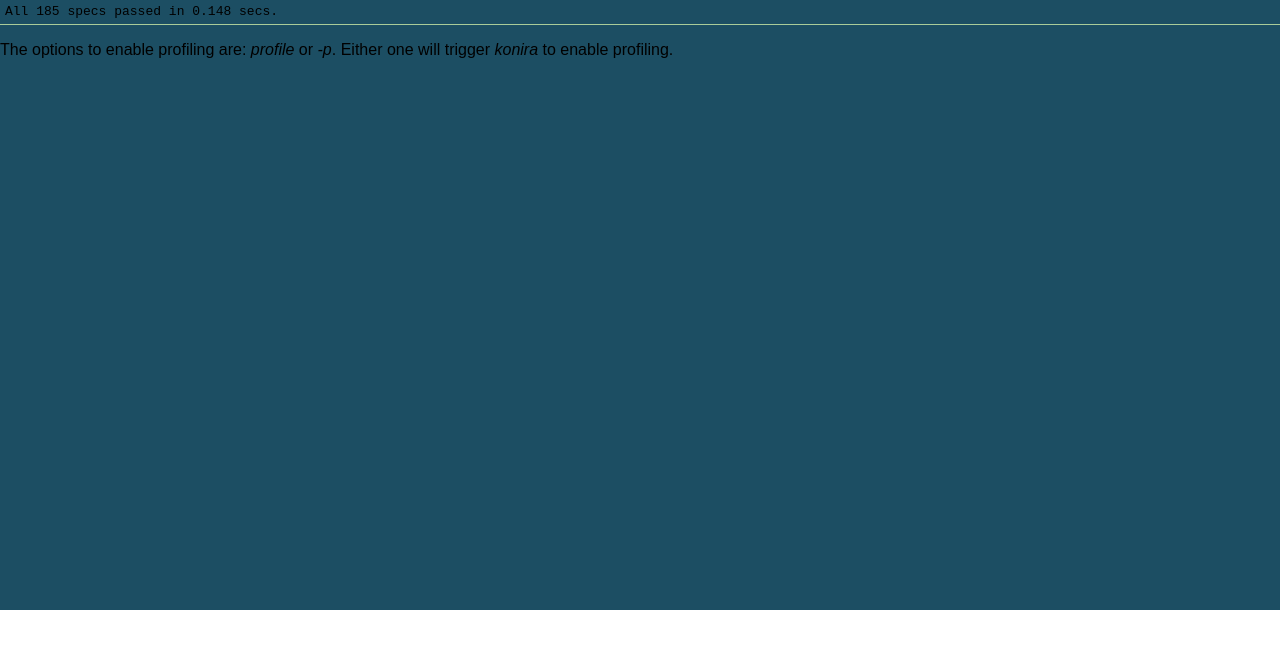
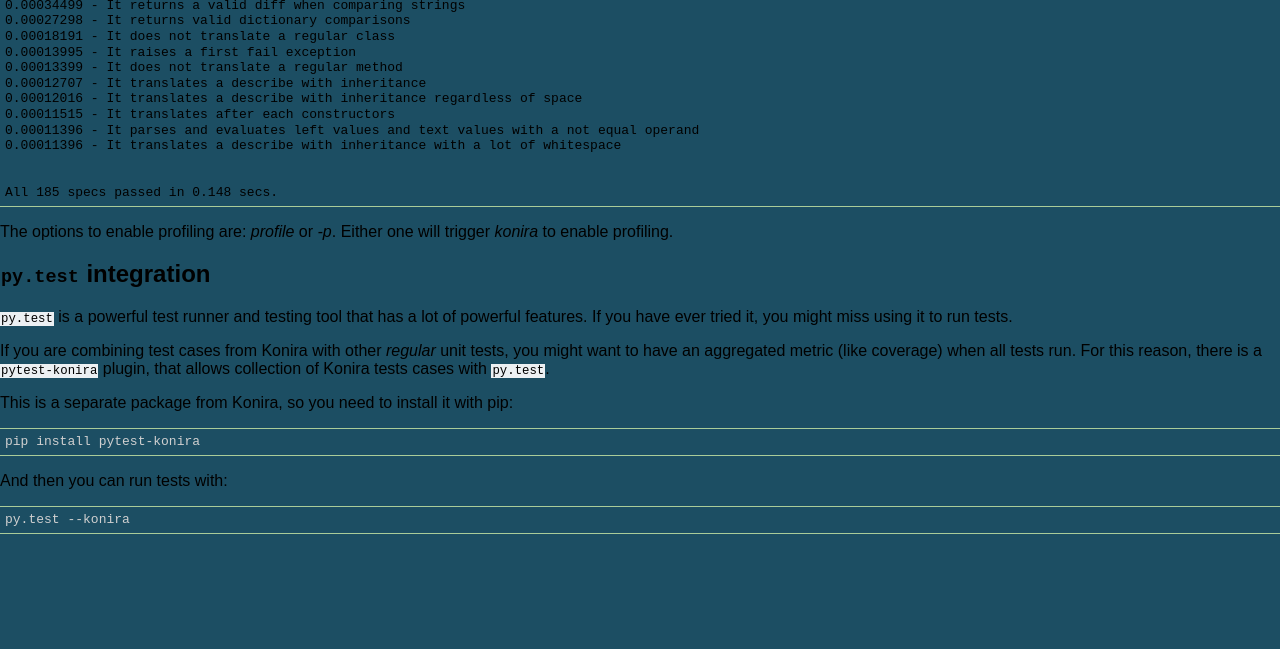
Before and after one commit to alfredodeza/konira, a Sphinx documentation site: the page built from docs/commandline.rst, in a window 1280 px wide and 900 px high, scrolled down 4707 px. Shown: the top 649 px of the window. Built offline with Sphinx 7.4.7, drawn with Linux system fonts in a browser that asks for light colours; before the commit the page ends 5317 px from its top, so only the background shows below that; some of the changed text lies outside the part shown.

Commit message:
updated docs on commandline flags including pytest-konira

```diff
--- a/docs/commandline.rst
+++ b/docs/commandline.rst
@@ -144,6 +144,17 @@
 To avoid such an issue, if you need to use ``pdb`` you need to use either
 ``-s`` or ``no-capture``.
 
+
+Debugging Konira
+----------------
+Konira makes an effort to remove unnecessary traceback information when
+a failure or an error occurs. But sometimes (hopefully not often!) there might
+be information that you need as part of the context of the exception.
+
+If you need to, there is a flag that will force the engine not to
+overwrite/cleanup tracebacks and present them as they were raised::
+
+    konira --debug
 
 Stop at first fail
 ------------------
@@ -337,3 +348,22 @@
 
 The options to enable profiling are: `profile` or `-p`. Either one will trigger `konira` to
 enable profiling.
+
+``py.test`` integration
+=======================
+``py.test`` is a powerful test runner and testing tool that has a lot of
+powerful features. If you have ever tried it, you might miss using it to run
+tests.
+
+If you are combining test cases from Konira with other *regular* unit tests,
+you might want to have an aggregated metric (like coverage) when all tests run.
+For this reason, there is a ``pytest-konira`` plugin, that allows collection of
+Konira tests cases with ``py.test``.
+
+This is a separate package from Konira, so you need to install it with pip::
+
+    pip install pytest-konira
+
+And then you can run tests with::
+
+    py.test --konira
```
